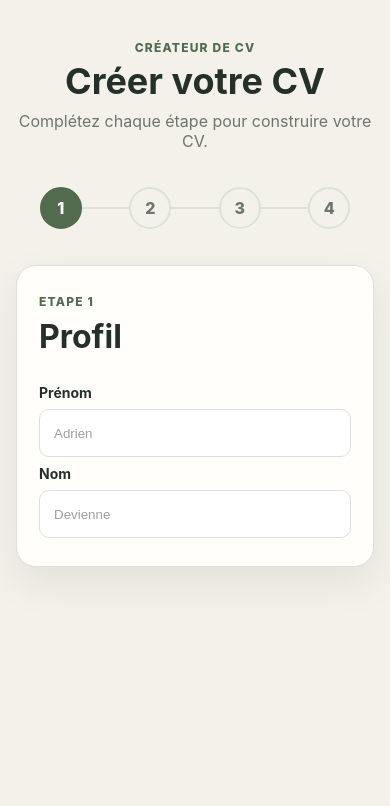
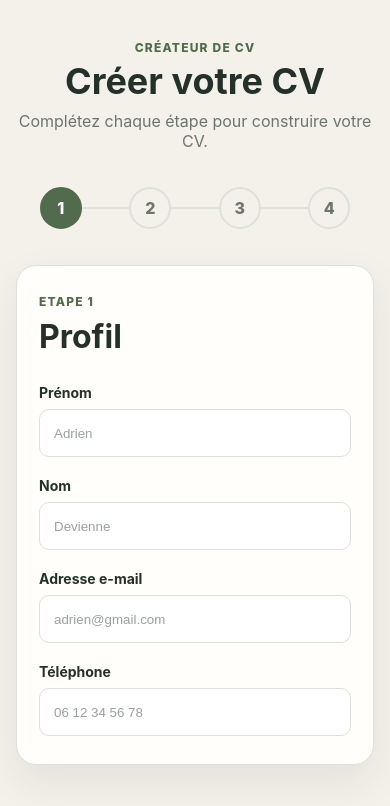
Before and after one commit to adrienrouland-cmyk/CV-Generator, a React (Vite) app: page / in a window 390 px wide. Shown: the top 806 px of the page. Built offline with nearby package versions, Linux system fonts and the light colour scheme.

Commit message:
feat: add email and phone fields to personal information form

```diff
--- a/src/App.jsx
+++ b/src/App.jsx
@@ -10,6 +10,8 @@ const steps = ["Profil", "Formation", "Experience", "Finalisation"];
 const initialPersonalInfo = {
   firstName: '',
   lastName: '',
+  email: '',
+  phone: '',
 }
 
 function App() {
--- a/src/components/PersonalInfoForm.jsx
+++ b/src/components/PersonalInfoForm.jsx
@@ -5,9 +5,18 @@ export function PersonalInfoForm({personalInfo, onChange})
             <div className="form-field">
                 <label htmlFor="firstName">Prénom</label>
                 <input id="firstName" type="text" name="firstName" value={personalInfo.firstName} onChange={onChange} placeholder="Adrien" autoComplete="given-name"/>
-
+            </div>
+            <div className="form-field">
                 <label htmlFor="lastName">Nom</label>
                 <input id="lastName" type="text" name="lastName" value={personalInfo.lastName} onChange={onChange} placeholder="Devienne" autoComplete="family-name"/>
+            </div>
+            <div className="form-field">
+                <label htmlFor="email">Adresse e-mail</label>
+                <input id="email" type="email" name="email" value={personalInfo.email} onChange={onChange} placeholder="adrien@gmail.com" autoComplete="email"/>
+            </div>
+            <div className="form-field">
+                <label htmlFor="phone">Téléphone</label>
+                <input id="phone" type="tel" name="phone" value={personalInfo.phone} onChange={onChange} placeholder="06 12 34 56 78" autoComplete="tel"/>
             </div>
         </div>
     );
```
